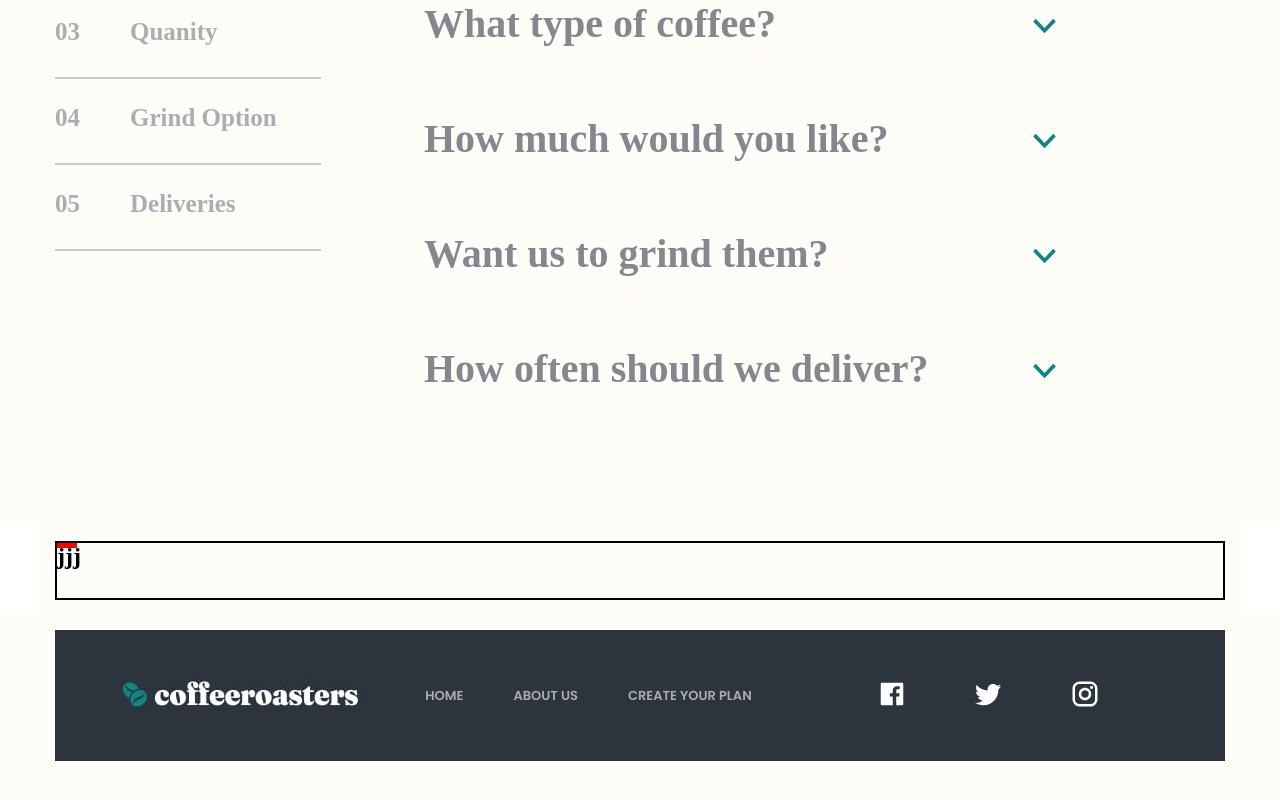
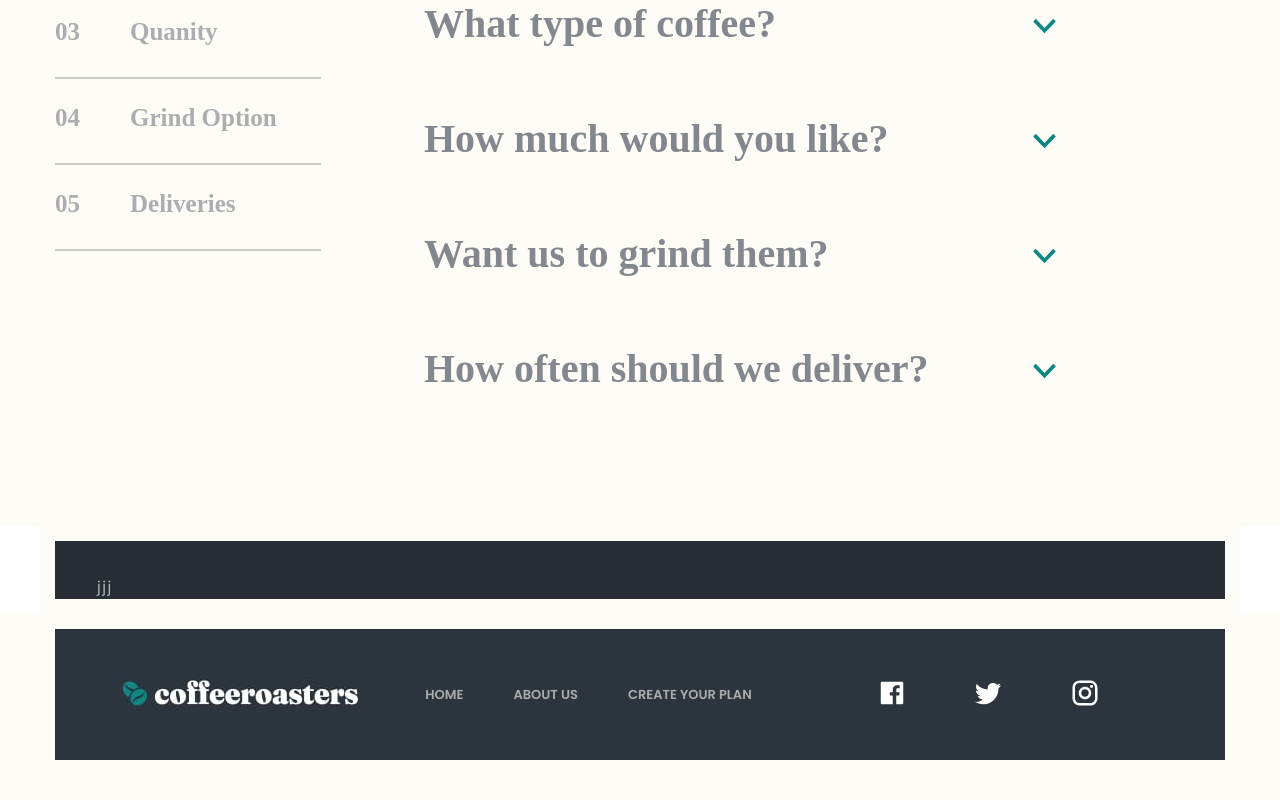
Before and after one commit to gaurav15112/Coffee-Roaster, a Next.js app: page /aboutpage in a window 1280 px wide. Shown: the part 2041-2841 px from the top of the page. Built offline with nearby package versions, Linux system fonts and the light colour scheme.

Commit message:
added css

```diff
--- a/src/Components/OrderSummary/OrderSummary.module.scss
+++ b/src/Components/OrderSummary/OrderSummary.module.scss
@@ -1,12 +1,31 @@
 @import "../../styles/Variable";
 
 .ordersummary {
-  border: 2px solid black;
+  background-color: #262d35;
+  padding: 33px 43px 0 42px;
+
   :global .ordersummary {
+    margin-bottom: 25px;
     &__title {
-      height: 5px;
-      width: 20px;
-      background-color: red;
+      color: #b7b7b8;
+      font-family: var(--font-poppins);
+      font-weight: 400;
+      font-size: 15px;
+      line-height: 25px;
+      letter-spacing: 0.1em;
+      text-align: left;
+    }
+    &__description {
+      font-family: var(--font-playfairDisplay);
+      font-size: 20px;
+      font-weight: 900;
+      line-height: 35px;
+      letter-spacing: 0.1em;
+      text-align: left;
+      color: #fdfcf7;
+      span {
+        color: #0e8684;
+      }
     }
   }
 }
```
